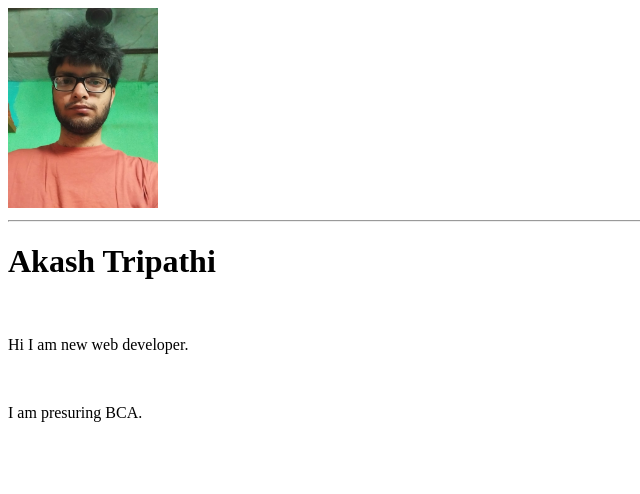
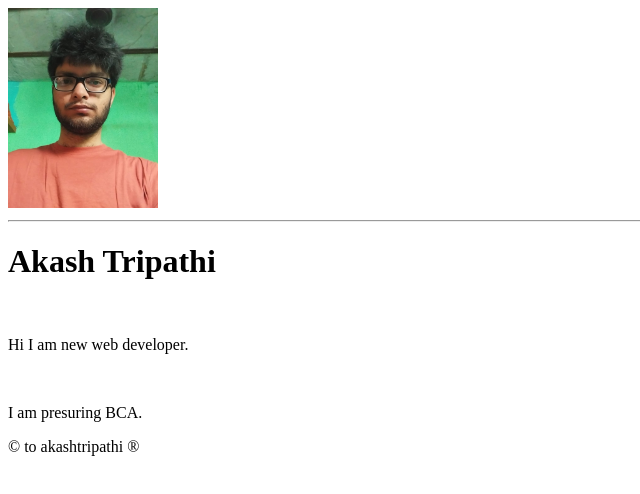
Before and after one commit to Akashtripathi123/myresume, a plain HTML site: page index.html in a window 1280 px wide. Shown: the whole page, without its empty margins (0-640 px from the left). Drawn offline with Linux system fonts and the light colour scheme.

Commit message:
Update index.html

```diff
--- a/index.html
+++ b/index.html
@@ -18,4 +18,5 @@
     <br />
     <p>I am presuring BCA.</p>
   </body>
+  <footer>&#169; to akashtripathi &#174; </footer>
 </html>
```
